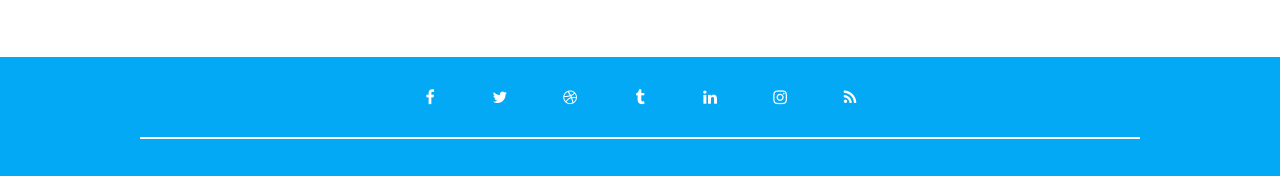
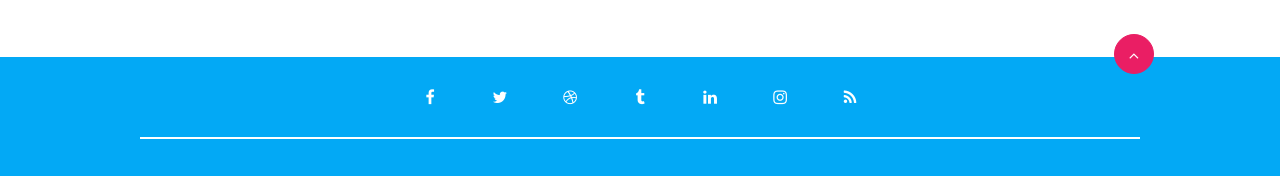
Before and after one commit to Evaldasssss/39-grupe-coming-soonV2, a website: page index.html in a window 1280 px wide. Shown: the part 1215-1391 px from the top of the page. Drawn offline with Linux system fonts and the light colour scheme.

Commit message:
Back to top

```diff
--- a/css/base/base.css
+++ b/css/base/base.css
@@ -17,6 +17,7 @@ h1 {
 }
 
 :root {
+    scroll-behavior: smooth;
     /* custom-properties / variables */
     --main-color: #03A9F5;
     --secondary-color: #EA1E64;
--- a/css/pages/home.css
+++ b/css/pages/home.css
@@ -105,6 +105,7 @@ footer.container {
     flex-wrap: wrap;
     padding: 20px 0;
     border-bottom: 2px solid #fff;
+    position: relative;
 }
 
 .socials > a {
@@ -122,6 +123,19 @@ footer.container {
 .socials > a:hover {
     background-color: #fff;
     color: var(--main-color);
+}
+
+.socials > .back-to-top {
+    position: absolute;
+    top: -23px;
+    right: -14px;
+    border-radius: 50%;
+    border: 1px solid var(--secondary-color);
+    background-color: var(--secondary-color);
+}
+
+.socials > .back-to-top:hover {
+    color: var(--secondary-color);
 }
 
 .footer-logo {
--- a/index.html
+++ b/index.html
@@ -107,6 +107,9 @@
             <a href="#" target="_blank" class="fa fa-linkedin"></a>
             <a href="#" target="_blank" class="fa fa-instagram"></a>
             <a href="#" target="_blank" class="fa fa-rss"></a>
+
+            <a href="#" class="fa fa-angle-up back-to-top"></a>
+
         </div>
         <div class="row-short">
             <img class="footer-logo" src="./img/Logo2.png" alt="2ndLogo">
```
